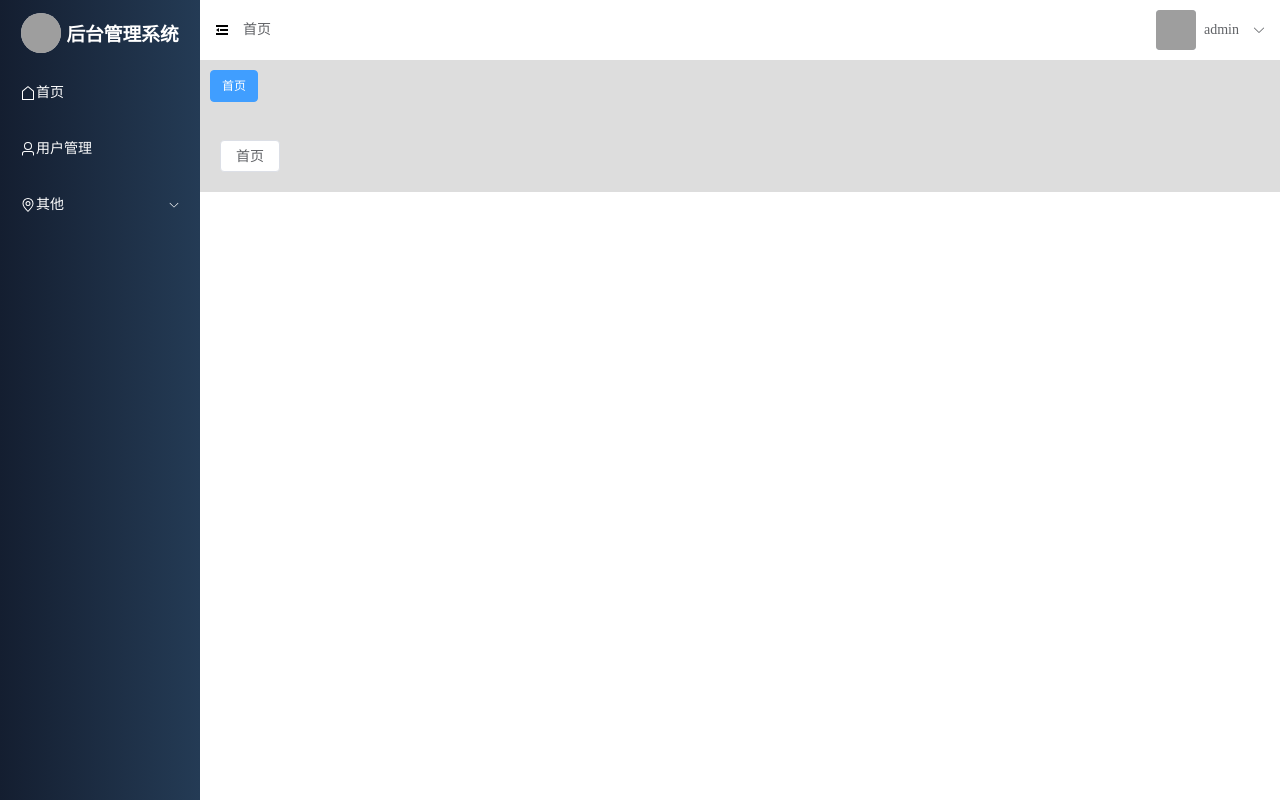
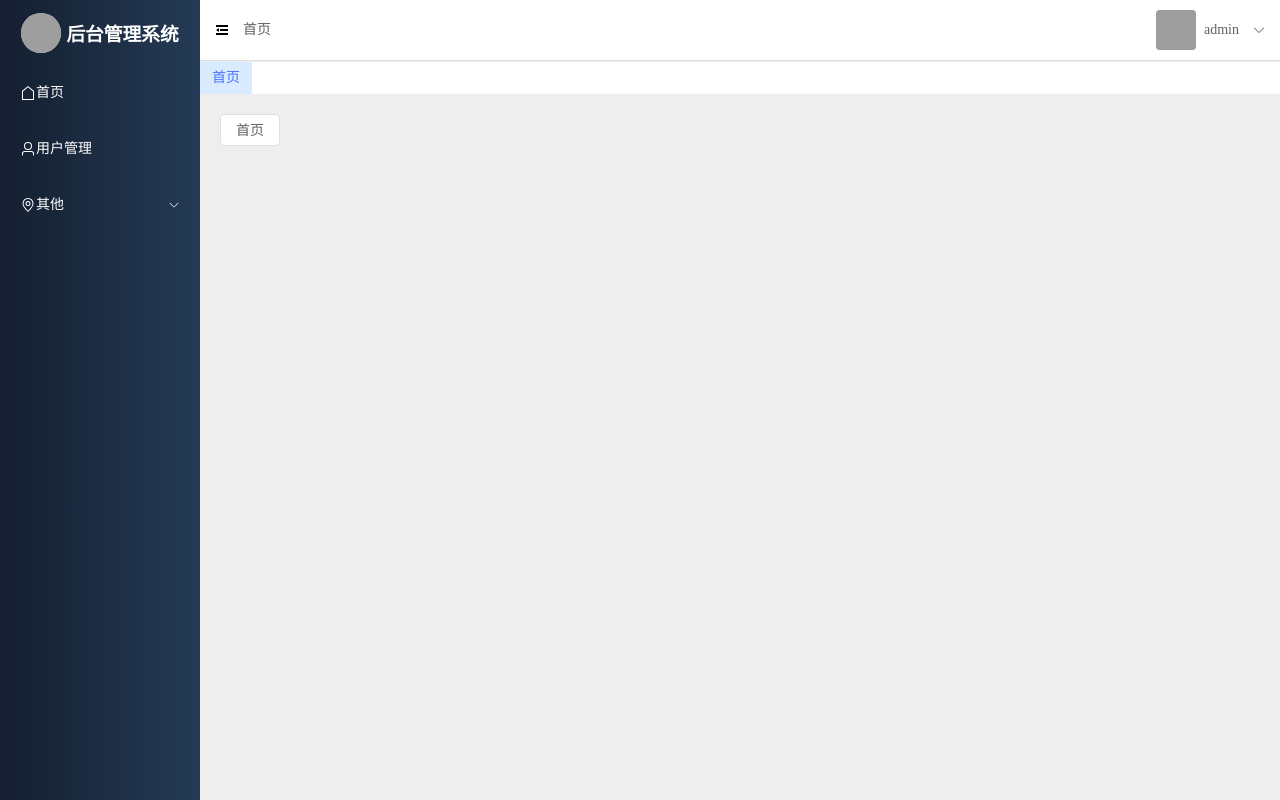
Before and after one commit to swx08/element-plus-front, a Vue app: page /home in a window 1280 px wide. Built offline with nearby package versions, Linux system fonts and the light colour scheme; grey boxes are pictures that could not be loaded.

Commit message:
main主题部分完成

```diff
--- a/src/App.vue
+++ b/src/App.vue
@@ -5,5 +5,6 @@
 <style>
 #app {
   height: 100%;
+  background-color: #eee;
 }
 </style>
--- a/src/components/aside/Index.vue
+++ b/src/components/aside/Index.vue
@@ -164,7 +164,7 @@ const changeRouter = (item) => {
 }
 
 h3{
-  font-family: '华文楷体';
+  font-family: '微软雅黑体';
   color: #fff;
 }
 </style>
--- a/src/components/common/tags/Index.vue
+++ b/src/components/common/tags/Index.vue
@@ -4,13 +4,14 @@
   <div class="tags">
     <el-tag
       v-for="(item, index) in tags"
-      :effect="route.name === item.name ? 'dark' : 'light'"
+      :key="index"
       size="large"
-      :key="index"
+      :color="route.name === item.name ? '#d9ecff' : '#fff'"
       :closable="item.name !== 'home'"
       @click="changRouter(item)"
-      style="margin: 5px"
+      :style="{color: route.name === item.name ? 'rgb(77, 112, 255)' : ''}"
       @close="handleClose(item, index)"
+      class="el_tags"
     >
       {{ item.label }}
     </el-tag>
@@ -50,10 +51,18 @@ const handleClose = (item, index) => {
 </script>
 <style scoped>
 .tags {
-  height: 50px;
+  height: 32.2px;
   width: 100%;
-  background-color: #ddd;
+  background-color: #fff;
   display: flex;
-  padding: 5px;
+}
+
+.el_tags {
+  font-family: "微软雅黑体";
+  font-size: 14px;
+}
+
+:deep(.el-tag){
+  border-radius: 0;
 }
 </style>
--- a/src/components/header/Index.vue
+++ b/src/components/header/Index.vue
@@ -18,7 +18,10 @@
       </div>
 
       <div>
-        <el-breadcrumb separator="/">
+        <el-breadcrumb
+          separator="/"
+          style="font-family: '微软雅黑体'; font-size: 14px"
+        >
           <el-breadcrumb-item :to="{ path: '/' }">首页</el-breadcrumb-item>
           <el-breadcrumb-item v-if="current" :to="current.path">{{
             current.label
@@ -103,4 +106,9 @@ const current = computed(() => {
   width: 23px;
   height: 23px;
 }
+
+.font_common {
+  font-family: "微软雅黑";
+  font-size: 14px;
+}
 </style>
--- a/src/components/layout/Index.vue
+++ b/src/components/layout/Index.vue
@@ -4,6 +4,7 @@
       <Aside />
       <el-container class="r-container">
         <Header />
+        <el-divider />
         <CommonTag />
         <Main />
       </el-container>
@@ -31,4 +32,12 @@ import { ref, onMounted } from "vue";
     height: 100%;
   }
 }
+
+.r-container{
+  height: 100%;
+}
+
+:deep(.el-divider--horizontal){
+  margin: 0;
+}
 </style>
--- a/src/components/main/Index.vue
+++ b/src/components/main/Index.vue
@@ -13,9 +13,8 @@ const breadcrumbStore = useBreadcrumbStore();
 
 
 <style scoped>
-.el-main{
-  padding: 0;
+.el-main {
+  padding: 20px;
   margin: 0;
-  background-color: #ddd;
 }
 </style>
--- a/src/pages/home/Index.vue
+++ b/src/pages/home/Index.vue
@@ -10,7 +10,5 @@ import { ref } from "vue";
 </script>
 
 <style scoped lang="less">
-.common{
-  padding: 20px;
-}
+
 </style>
```
